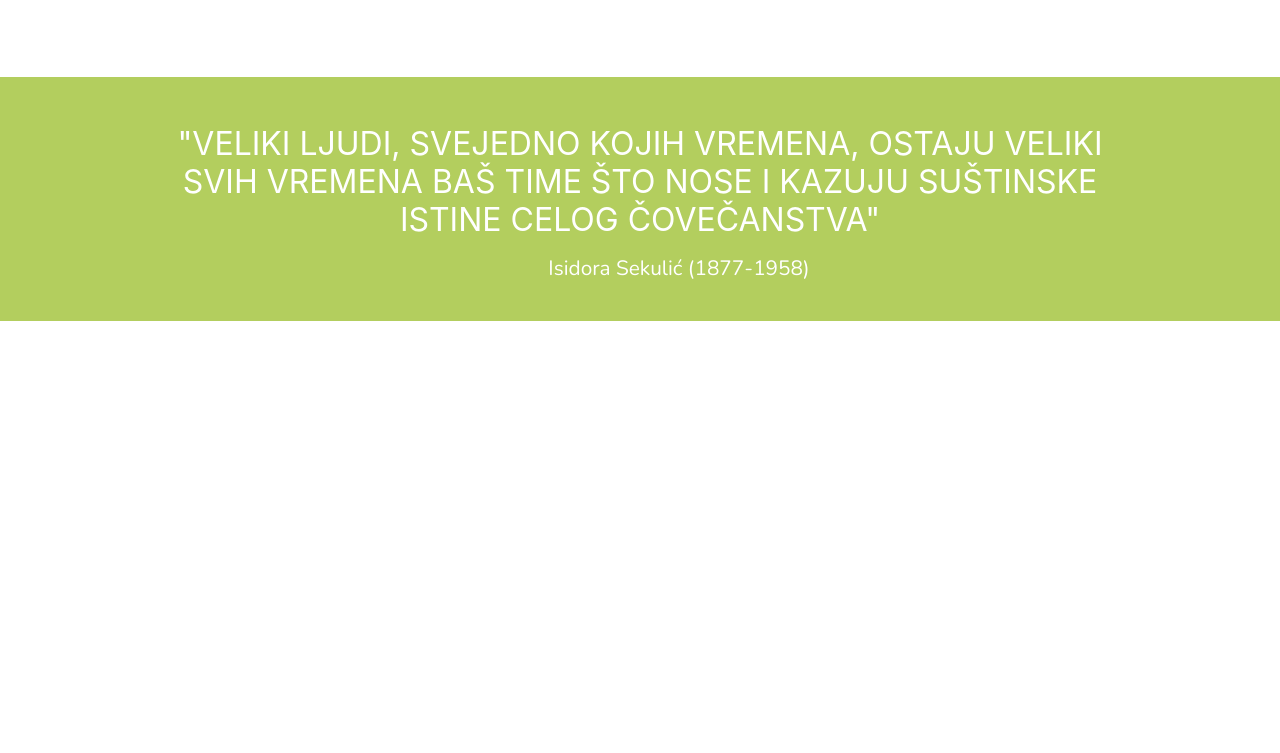
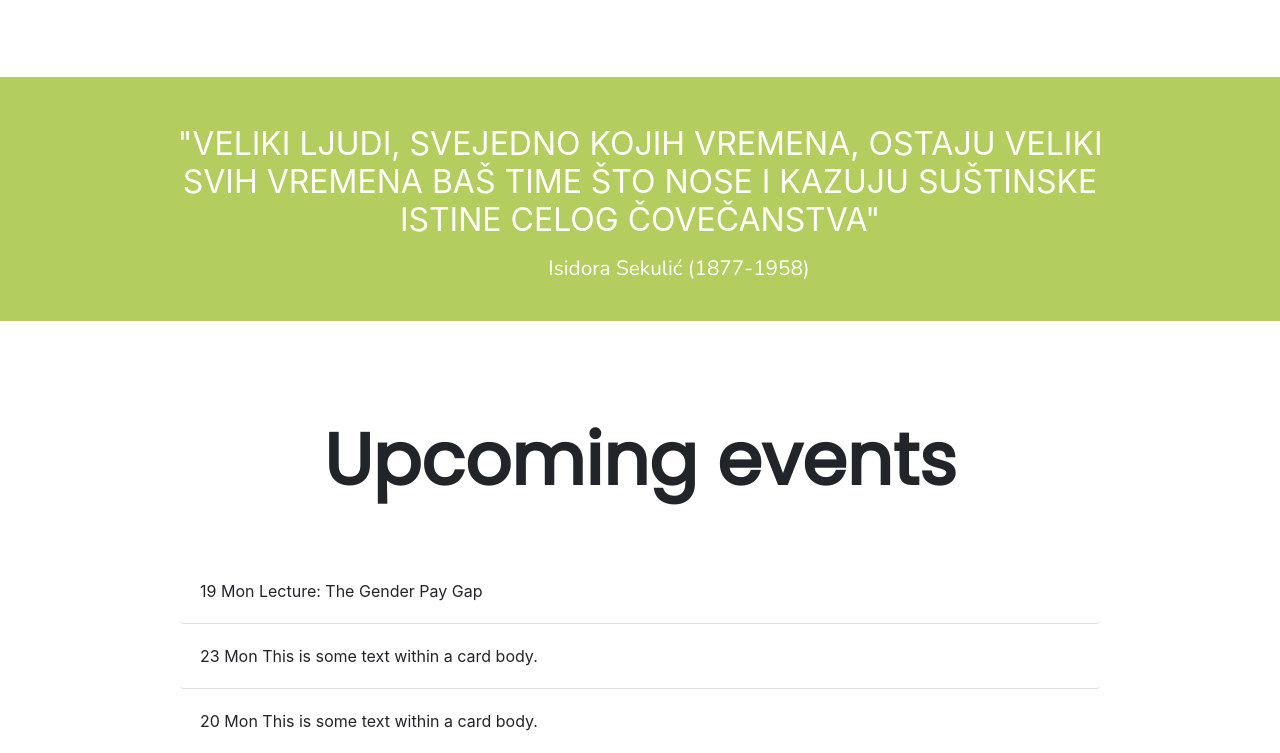
Before and after one commit to petar1196/Fondacija-, a plain HTML site: page web/index.html in a window 1280 px wide. Shown: the part 977-1730 px from the top of the page. Before the commit the page ends 1298 px from the top, so only its background shows below. Drawn offline with nearby package versions, Linux system fonts and the light colour scheme.

Commit message:
Section events - version 1

```diff
--- /dev/null
+++ b/frontend/scss/components/_events.scss
@@ -0,0 +1,29 @@
+@mixin card {
+    border-top: none;
+    border-left: none;
+    border-right: none;
+}
+
+@mixin card-bottom {
+    border-top: none;
+    border-left: none;
+    border-right: none;
+    border-bottom: none;
+}
+
+.card.card-event1 {
+   @include card;
+}
+
+.card.card-event2 {
+    @include card;
+}
+
+.card.card-event3 {
+    @include card-bottom;
+}
+
+span.19 {
+    color: black;
+    font-size: 6em;
+}
--- a/frontend/scss/style.scss
+++ b/frontend/scss/style.scss
@@ -3,3 +3,4 @@
 @import "components/navbar";
 @import "components/header";
 @import "components/news";
+@import "components/events";
--- a/web/index.html
+++ b/web/index.html
@@ -7,7 +7,8 @@
   <meta name="viewport" content="width=device-width, initial-scale=1, shrink-to-fit=no">
   <link rel="stylesheet" href="stylesheets/style.css">
   <link href="https://fonts.googleapis.com/css?family=Nunito" rel="stylesheet">
-  <link rel="stylesheet" href="https://use.fontawesome.com/releases/v5.8.1/css/all.css" integrity="sha384-50oBUHEmvpQ+1lW4y57PTFmhCaXp0ML5d60M1M7uH2+nqUivzIebhndOJK28anvf" crossorigin="anonymous">
+  <link rel="stylesheet" href="https://use.fontawesome.com/releases/v5.8.1/css/all.css"
+    integrity="sha384-50oBUHEmvpQ+1lW4y57PTFmhCaXp0ML5d60M1M7uH2+nqUivzIebhndOJK28anvf" crossorigin="anonymous">
   <link href="https://fonts.googleapis.com/css?family=Poppins" rel="stylesheet">
 
 </head>
@@ -142,7 +143,8 @@
     <div class="container-fluid green">
       <div class="row">
         <div class="col-sm-12">
-          <h2 class="veliki">"VELIKI LJUDI, SVEJEDNO KOJIH VREMENA, OSTAJU VELIKI <br> SVIH VREMENA BAŠ TIME ŠTO NOSE I KAZUJU SUŠTINSKE <br> ISTINE CELOG ČOVEČANSTVA"</h1>
+          <h2 class="veliki">"VELIKI LJUDI, SVEJEDNO KOJIH VREMENA, OSTAJU VELIKI <br> SVIH VREMENA BAŠ TIME ŠTO NOSE I
+            KAZUJU SUŠTINSKE <br> ISTINE CELOG ČOVEČANSTVA"</h1>
         </div>
       </div>
       <div class="row">
@@ -152,7 +154,52 @@
         </div>
         <div class="col-sm-4"></div>
       </div>
+    </div>
+  </section>
 
+  <section id="events">
+    <div class="container">
+      <div class="row">
+          <div class="col-sm-2"></div>
+          <div class="col-sm-8">
+            <h2 class="latest">Upcoming events</h2>
+          </div>
+          <div class="col-sm-2"></div>
+      </div>
+
+      <div class="row">
+        <div class="col-sm-1"></div>
+        <div class="col-sm-10">
+            <div class="card card-event1">
+                <div class="card-body">
+                    <span class="19">19</span> <span>Mon</span> <span class="lecture">Lecture: The Gender Pay Gap</span>
+                </div>
+              </div>
+        </div>
+       <div class="col-sm-1"></div>
+      </div>
+      <div class="row">
+          <div class="col-sm-1"></div>
+          <div class="col-sm-10">
+              <div class="card card-event2">
+                  <div class="card-body">
+                      <span>23</span> <span>Mon</span>  This is some text within a card body.
+                  </div>
+                </div>
+          </div>
+         <div class="col-sm-1"></div>
+        </div>
+        <div class="row">
+            <div class="col-sm-1"></div>
+            <div class="col-sm-10">
+                <div class="card card-event3">
+                    <div class="card-body">
+                        <span>20</span> <span>Mon</span>  This is some text within a card body.
+                    </div>
+                  </div>
+            </div>
+           <div class="col-sm-1"></div>
+          </div>
     </div>
   </section>
 
```
Also changed, not shown: web/stylesheets/style.css, web/stylesheets/style.min.css, 1 other file. Lines whose indentation alone changed are shown as unchanged.
